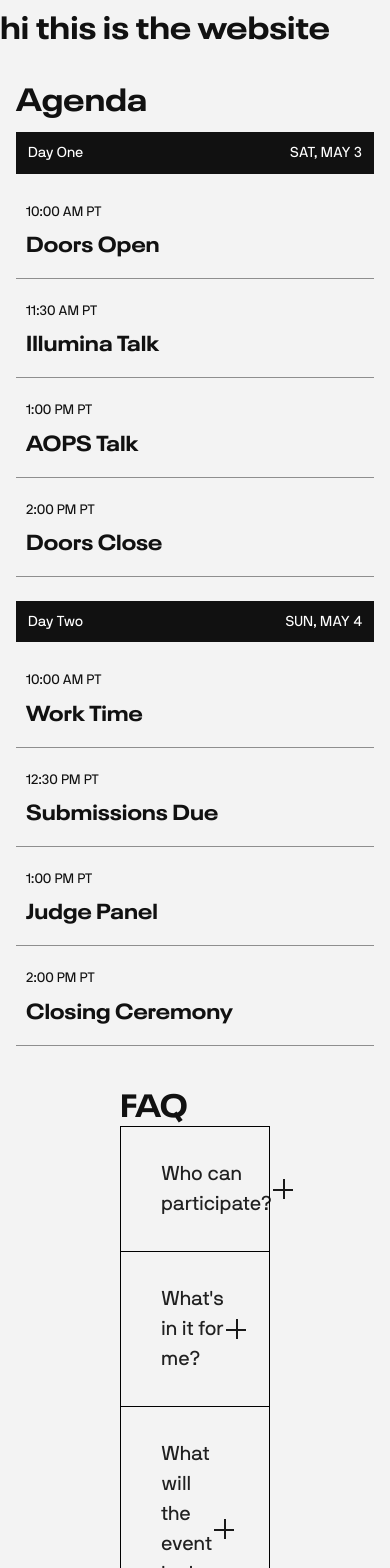
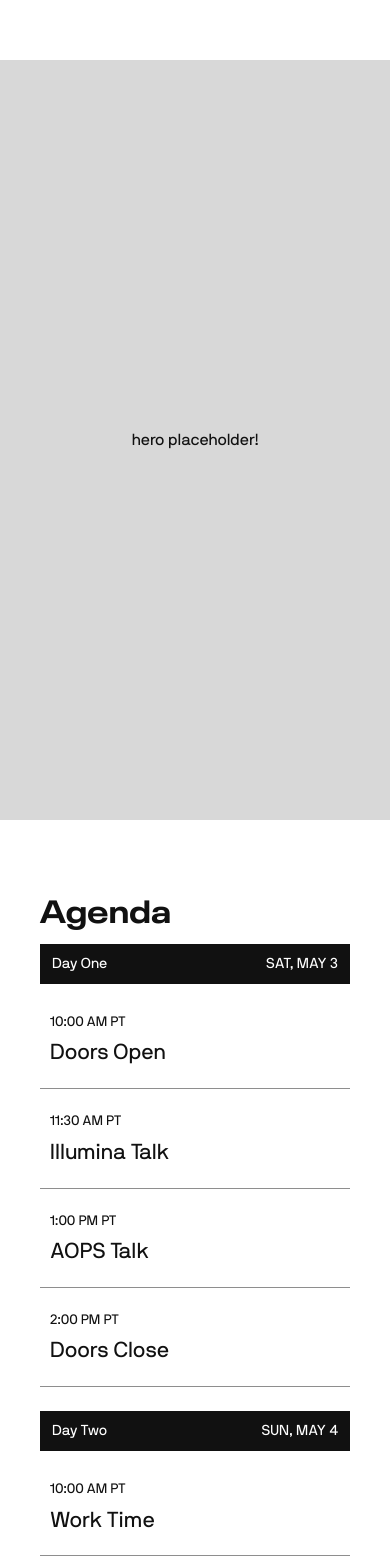
Before and after one commit to ucsddesignco/df26, a React (Vite) app: page / in a window 390 px wide. Shown: the top 1568 px of the page. Built offline with nearby package versions, Linux system fonts and the light colour scheme.

Commit message:
vqa fixes (responsive padding & footer fixes)

```diff
--- a/src/App.tsx
+++ b/src/App.tsx
@@ -1,10 +1,12 @@
+import Hero from "./Components/Hero/Hero"
 import FAQ from "./Components/FAQ/FAQ"
 import Agenda from "./Components/Agenda/Agenda"
 import Footer from "./Components/Footer/Footer"
+
 function App() {
   return (
     <>
-      <h1>hi this is the website</h1>
+      <Hero />
       <Agenda/>
       <FAQ/>
       <Footer/>
--- a/src/Components/Agenda/Agenda.scss
+++ b/src/Components/Agenda/Agenda.scss
@@ -1,11 +1,11 @@
 .agenda-section {
-    padding: 64px 72px;
-    background: #f3f3f3;
+  padding: 72px 120px;
+  // background: #f3f3f3;
   color: #111111;
 
   &-title {
     margin: 0 0 28px;
-      font-size: 3.25rem;
+    font-size: 32px;
     font-weight: 700;
     line-height: 1;
   }
@@ -29,10 +29,12 @@
   gap: 12px;
   background: #111111;
   color: #ffffff;
-    padding: 12px 16px;
+  // padding: 12px 16px;
+  padding: 0px 16px;
   margin-bottom: 6px;
   font-size: 1rem;
   font-weight: 500;
+  height: 40px;
 }
 
 .agenda-item {
@@ -51,11 +53,12 @@
   font-size: 2rem;
   font-weight: 400;
   line-height: 1.1;
+  font-family: "NB International";
 }
 
-  @media (max-width: 900px) {
+@media (max-width: 744px) {
   .agenda-section {
-      padding: 48px 24px;
+    padding: 72px 80px;
 
     &-title {
       font-size: 2.5rem;
@@ -74,7 +77,7 @@
 
 @media (max-width: 600px) {
   .agenda-section {
-      padding: 32px 16px;
+    // padding: 32px 16px;
 
     &-title {
       font-size: 2rem;
@@ -101,3 +104,9 @@
     line-height: 1.2;
   }
 }
+
+@media (max-width: 390px) {
+  .agenda-section {
+    padding: 72px 40px;
+  }
+}
--- a/src/Components/FAQ/FAQ.scss
+++ b/src/Components/FAQ/FAQ.scss
@@ -1,10 +1,11 @@
 .container {
-    padding: 0 120px;
+    padding: 72px 120px;
     font-family: "NB International";
   }
   .title {
     font-size: 32px;
     font-family: "Neue Plak";
+    padding-bottom: 24px;
   }
 
   .faq {
@@ -72,3 +73,15 @@
       font-size: 16px;
     }
   }
+
+  @media (max-width: 744px) {
+    .container {
+      padding: 72px 80px;
+    }
+  }
+
+   @media (max-width: 390px) {
+    .container {
+      padding: 72px 40px;
+    }
+  }
--- a/src/Components/Footer/Footer.scss
+++ b/src/Components/Footer/Footer.scss
@@ -1,23 +1,10 @@
-@font-face {
-  font-family: "Neue Plak";
-  src: url("../../fonts/neue-plak/Neue\ Plak\ W05\ Extended\ Bold.woff2") format("woff2");
-  font-weight: 400;
-  font-style: normal;
-}
-
-@font-face {
-  font-family: "NB International";
-  src: url("../../fonts/NB\ International\ Regular\ Webfont.woff2") format("woff2");
-  font-weight: 400;
-  font-style: normal;
-}
-
 footer {
   all: initial;
   display: block;
   background: white;
   width: 100vw;
-  margin-left: calc(50% - 50vw);
+  padding-top: 72px;
+  // margin-left: calc(50% - 50vw);
 
   .banner {
     display: flex;
@@ -25,26 +12,26 @@ footer {
     align-items: center;
     /* span full viewport width */
     height: 390px;
-    background: linear-gradient(180deg, #ECECEC 0%, #C8C8C8 100%);
+    background: linear-gradient(180deg, #ececec 0%, #c8c8c8 100%);
 
     .container {
       width: 100%;
-      margin: 0px 120px;
+      // margin: 0px 120px;
       display: flex;
       flex-direction: column;
       align-items: center;
 
-      h1{
+      h1 {
         font-family: "Neue Plak";
         font-size: 48px;
         color: #191919;
         margin: 0 0 24px 0;
+        text-align: center;
       }
     }
-
   }
-  .footer-text{
-    display:flex;
+  .footer-text {
+    display: flex;
     flex-direction: row;
     justify-content: space-between;
     padding: 64px 120px;
@@ -53,5 +40,41 @@ footer {
     font-size: 18px;
     letter-spacing: 0.72px;
   }
+}
 
+@media (max-width: 744px) {
+  footer {
+    .footer-text {
+      padding: 64px 80px;
+    }
+  }
 }
+
+
+@media (max-width: 390px) {
+  footer {
+    .banner {
+      .container {
+        h1 {
+          font-family: "Neue Plak";
+          font-size: 40px;
+          color: #191919;
+          margin: 0 0 24px 0;
+          text-align: center;
+        }
+      }
+    }
+    .footer-text {
+      padding: 64px 40px;
+      flex-direction: column;
+      display: flex;
+      p {
+        font-size: 12px;
+      }
+      p:first-of-type {
+        order: 2;
+        font-size: 16px;
+      }
+    }
+  }
+}
--- /dev/null
+++ b/src/Components/Hero/Hero.scss
@@ -0,0 +1,14 @@
+.nav-placeholder {
+    background-color: white;
+    height: 60px;
+    width: 100%;
+}
+
+.hero-placeholder {
+    background-color: #d8d8d8;
+    width: 100%;
+    height: 760px;
+    display: flex;
+    align-items: center;
+    justify-content: center;
+}
--- /dev/null
+++ b/src/Components/Hero/Hero.tsx
@@ -0,0 +1,10 @@
+import "./Hero.scss";
+
+export default function Hero() {
+  return (
+    <>
+      <div className="nav-placeholder"></div>
+      <div className="hero-placeholder"><p>hero placeholder!</p></div>
+    </>
+  );
+}
--- a/src/global.scss
+++ b/src/global.scss
@@ -66,7 +66,7 @@ body {
   line-height: 1.5;
   overflow-x: hidden;
   -webkit-font-smoothing: antialiased;
-  background-color: #f3f3f3;
+  // background-color: #f3f3f3;
   color: #111111;
 }
 
```
Lines whose indentation alone changed are shown as unchanged.
